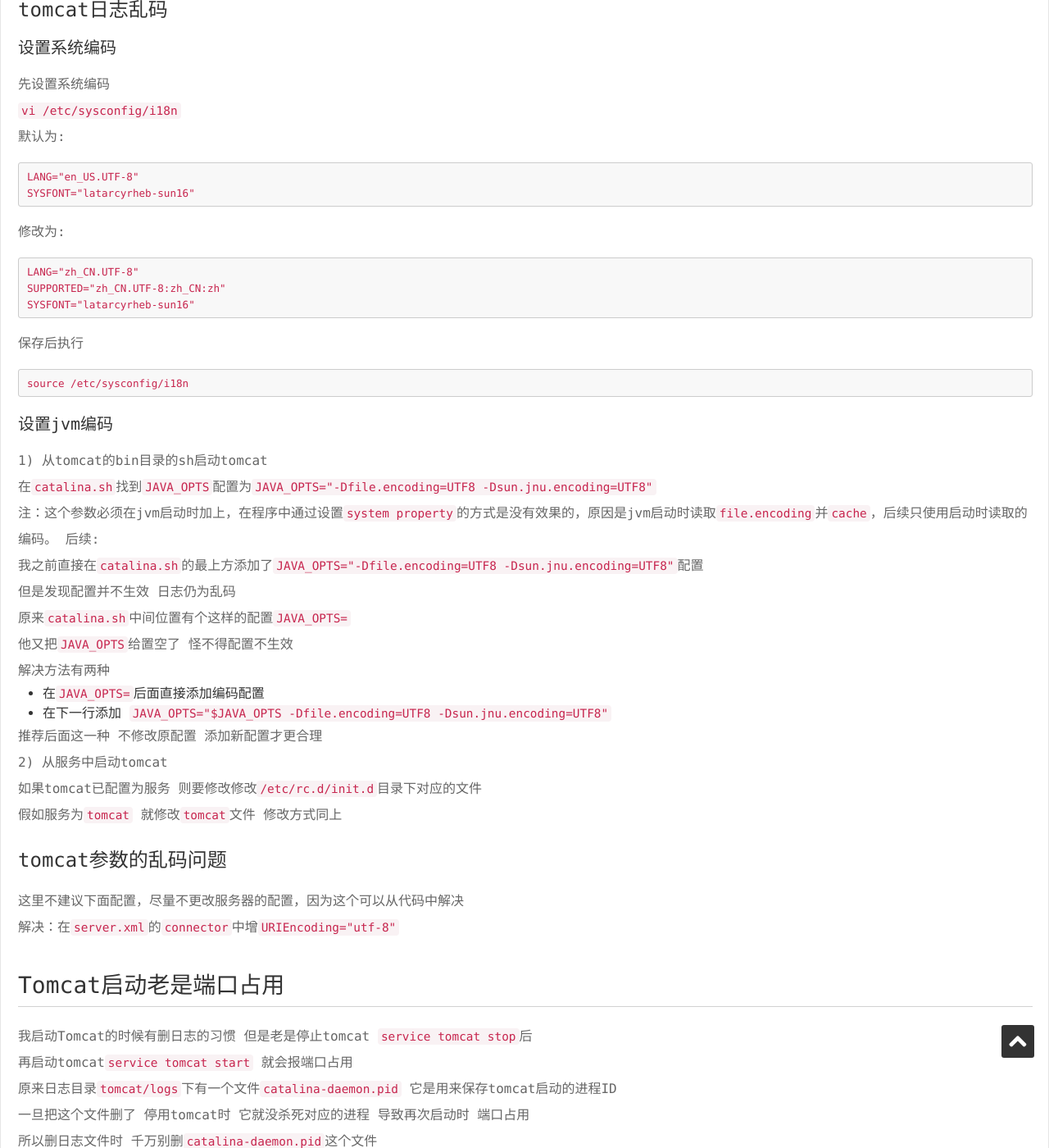
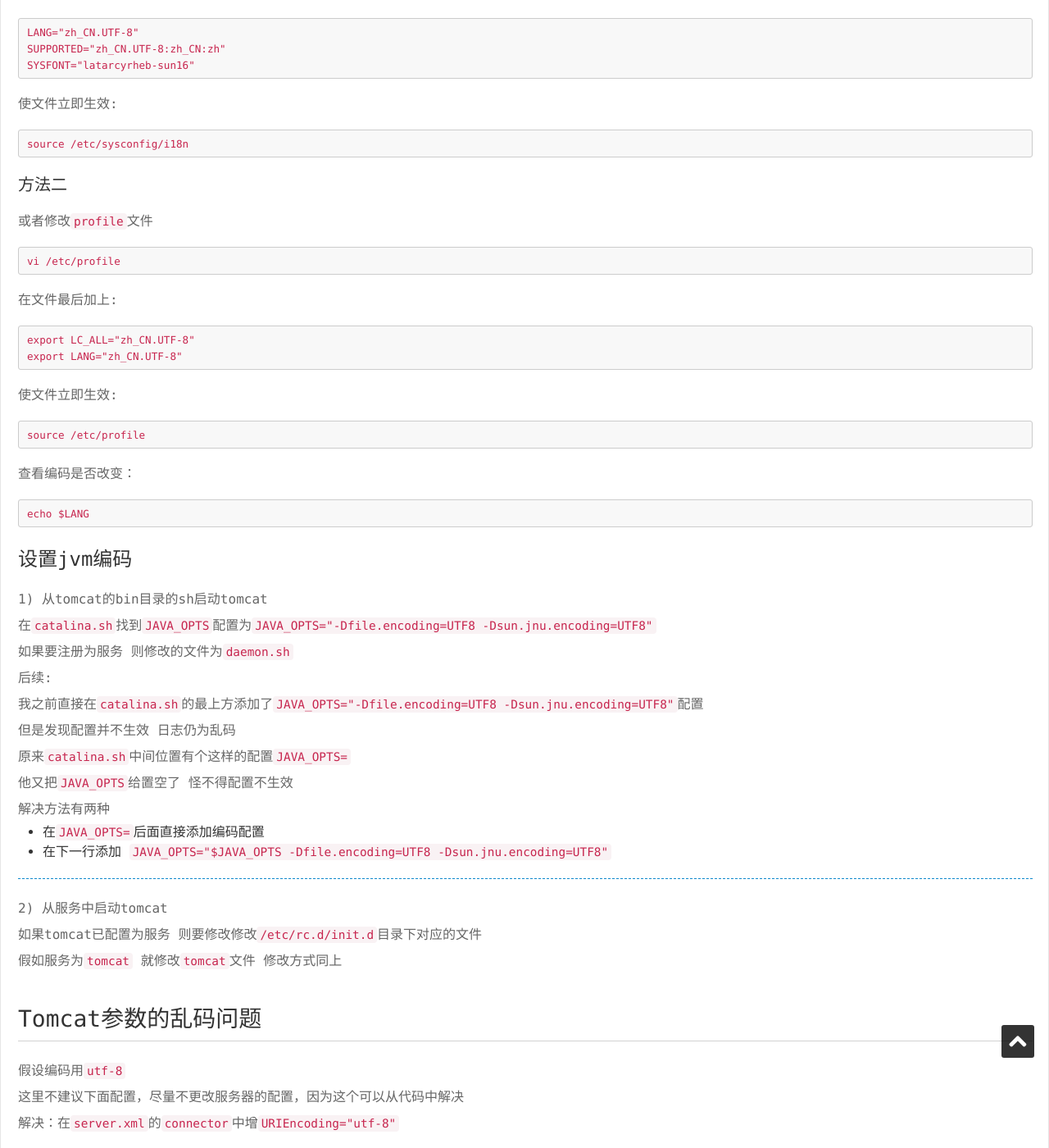
Before and after one commit to psvmc/myblog_jekyll, a Jekyll site: the page built from _posts/2016-03-30-tomcat-encrypt.md, in a window 1280 px wide and 1400 px high, scrolled down 1254 px. Shown: the whole window at 82% size. Built offline with Jekyll 4.4.1, drawn with Linux system fonts in a browser that asks for light colours; comment, search, counter and statistics services are not loaded; some of the changed text lies outside the part shown.

Commit message:
linux配置

````diff
--- a/_posts/2016-03-30-tomcat-encrypt.md
+++ b/_posts/2016-03-30-tomcat-encrypt.md
@@ -8,27 +8,26 @@
 
 ---
 
-## 查看系统语言
+
+## Tomcat日志乱码(任选其一)
+
+### 设置系统编码
+
+查看系统是否有中文包
+
+`locale -a`
+
+如果没有中文包 安装中文包
+
+`yum groupinstall chinese-support`
+
+查看系统默认语言
 
 `echo $LANG`
 
-显示`zh_CN.UTF-8`说明系统支持中文编码
+显示`zh_CN.UTF-8`说明系统的默认编码就是中文编码
 
-## 查看系统是否有中文包
-
-`locale`
-
-## 安装中文包
-
-`yum groupinstall chinese-support`
-
-## Tomcat乱码解决
-
-假设编码用`utf-8`
-
-### tomcat日志乱码
-
-#### 设置系统编码
+#### 方法一
 
 先设置系统编码
 
@@ -40,6 +39,7 @@
 LANG="en_US.UTF-8"
 SYSFONT="latarcyrheb-sun16"
 ```
+
 修改为:
 
 ```
@@ -48,19 +48,49 @@
 SYSFONT="latarcyrheb-sun16"
 ```
 
-保存后执行
+使文件立即生效:
 
 ```
 source /etc/sysconfig/i18n
 ```
 
-#### 设置jvm编码
+
+#### 方法二
+
+或者修改`profile`文件
+
+```
+vi /etc/profile
+```
+
+在文件最后加上:
+
+```
+export LC_ALL="zh_CN.UTF-8"
+export LANG="zh_CN.UTF-8"
+```
+
+使文件立即生效:
+
+```
+source /etc/profile
+```
+
+查看编码是否改变：
+
+```
+echo $LANG
+```
+
+
+### 设置jvm编码
 
 1) 从tomcat的bin目录的sh启动tomcat
 
 在`catalina.sh`找到`JAVA_OPTS`配置为`JAVA_OPTS="-Dfile.encoding=UTF8 -Dsun.jnu.encoding=UTF8"`
 
-注：这个参数必须在jvm启动时加上，在程序中通过设置`system property`的方式是没有效果的，原因是jvm启动时读取`file.encoding`并`cache`，后续只使用启动时读取的编码。
+如果要注册为服务 则修改的文件为`daemon.sh`
+
 后续:
 
 我之前直接在`catalina.sh`的最上方添加了`JAVA_OPTS="-Dfile.encoding=UTF8 -Dsun.jnu.encoding=UTF8"`配置
@@ -73,7 +103,7 @@
 + 在`JAVA_OPTS=`后面直接添加编码配置
 + 在下一行添加 `JAVA_OPTS="$JAVA_OPTS -Dfile.encoding=UTF8 -Dsun.jnu.encoding=UTF8"`
 
-推荐后面这一种  不修改原配置  添加新配置才更合理
+---
 
 2) 从服务中启动tomcat
 
@@ -82,15 +112,18 @@
 
 
 
-### tomcat参数的乱码问题
+## Tomcat参数的乱码问题
+
+假设编码用`utf-8`
 
 这里不建议下面配置，尽量不更改服务器的配置，因为这个可以从代码中解决
 
 解决：在`server.xml`的`connector`中增`URIEncoding="utf-8"`
 
-## Tomcat启动老是端口占用
+## Tomcat启动时端口占用
 
-我启动Tomcat的时候有删日志的习惯 但是老是停止tomcat `service tomcat stop`后
+我启动Tomcat的时候有删日志的习惯
+但是老是停止tomcat `service tomcat stop`后
 再启动tomcat`service tomcat start` 就会报端口占用
 
 原来日志目录`tomcat/logs`下有一个文件`catalina-daemon.pid` 它是用来保存tomcat启动的进程ID
````
Also changed, not shown: _posts/2014-07-04-centos-soft-install.md (+3 -3 lines).
